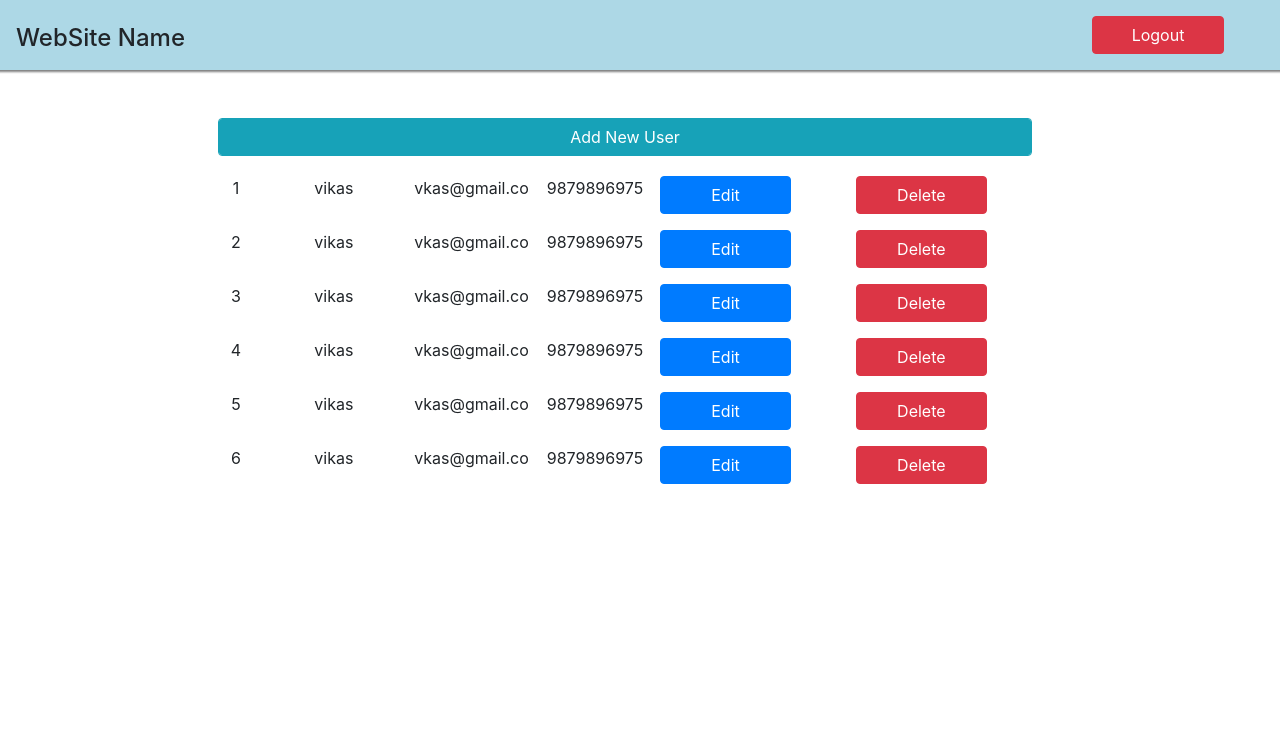
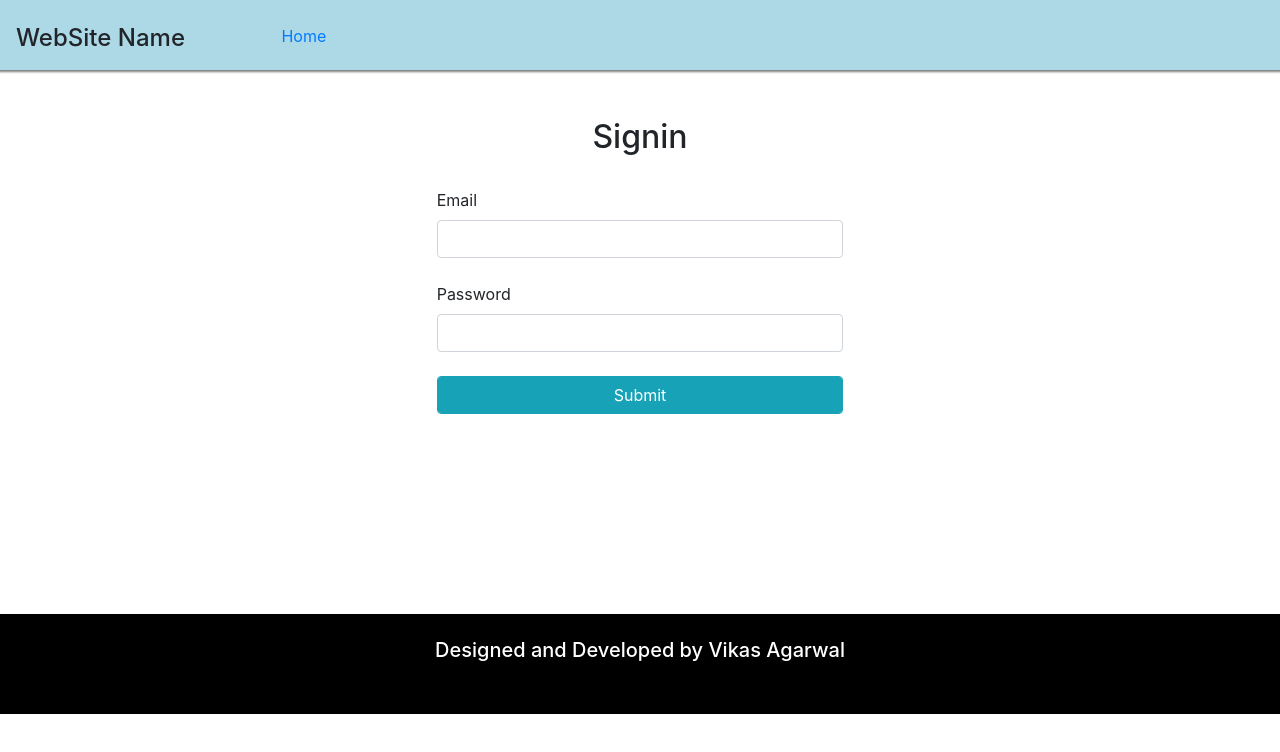
Before and after one commit to ervikasagarwal/node_react_practice, a React (Create React App) app: page / in a window 1280 px wide. Shown: the top 752 px of the page. Built offline with nearby package versions, Linux system fonts and the light colour scheme.

Commit message:
completing webapp

```diff
--- a/package.json
+++ b/package.json
@@ -7,6 +7,8 @@
     "react": "^16.6.3",
     "react-dom": "^16.6.3",
     "react-modal": "^3.6.1",
+    "react-router": "^4.3.1",
+    "react-router-dom": "^4.3.1",
     "react-scripts": "2.1.1"
   },
   "scripts": {
--- a/src/App.js
+++ b/src/App.js
@@ -1,8 +1,11 @@
 import React, { Component } from 'react';
+import {Redirect} from 'react-router';
+
 import Header from './components/header';
 import Body from './components/body';
 import DataModal from './components/dataModal';
 import MessageModal from './components/messageModal';
+
 
 class App extends Component {
   constructor(){
@@ -10,11 +13,11 @@ class App extends Component {
       this.state = {
         users : [
           { id:1,'name': 'vikas', 'email':"vkas@gmail.com", 'mobile': '9879896975' },
-          { id:2,'name': 'vikas', 'email':"vkas@gmail.com", 'mobile': '9879896975' },
-          { id:3,'name': 'vikas', 'email':"vkas@gmail.com", 'mobile': '9879896975' },
-          { id:4, 'name': 'vikas', 'email':"vkas@gmail.com", 'mobile': '9879896975' },
-          { id:5,'name': 'vikas', 'email':"vkas@gmail.com", 'mobile': '9879896975' },
-          { id:6,'name': 'vikas', 'email':"vkas@gmail.com", 'mobile': '9879896975' },
+          { id:2,'name': 'pankaj', 'email':"pankja@gmail.com", 'mobile': '9879896975' },
+          { id:3,'name': 'shashi', 'email':"shashi@gmail.com", 'mobile': '9879896975' },
+          { id:4, 'name': 'santu', 'email':"santu@gmail.com", 'mobile': '9879896975' },
+          { id:5,'name': 'john', 'email':"john@gmail.com", 'mobile': '9879896787' },
+          { id:6,'name': 'konark', 'email':"konark@gmail.com", 'mobile': '9879895464' },
         ],
         isDataModalActive:false,
         dataModalHeading:"Add New User",
@@ -42,7 +45,7 @@ class App extends Component {
                        isMessageModalActive:true});
   }
 
-  handleAddUserEvent = ()=> {
+  handleAddButtonClicked = ()=> {
     this.setState({
                    currentEvent:"add",
                    dataModalHeading:"Add New User",
@@ -106,8 +109,9 @@ class App extends Component {
   render() {
     return (
       <div className="App">
+        { this.state.loggedOut && <Redirect to="/"/> }
         <Header  loggedOut={()=>{this.loggedOut()}} />
-        <Body users={this.state.users}  AddButtonCliicked={()=>{ this.handleAddUserEvent()}} editClicked={(id)=>{ this.handleEditClicked(id)}} deleteClicked={(id)=>{ this.handleDeleteClicked(id)}}/>
+        <Body users={this.state.users}  AddButtonCliicked={this.handleAddButtonClicked} editClicked={(id)=>{ this.handleEditClicked(id)}} deleteClicked={(id)=>{ this.handleDeleteClicked(id)}}/>
         <DataModal heading={this.state.dataModalHeading} isModalActive={this.state.isDataModalActive} isClose={(bool) =>{ this.closeDataModal(bool);} } handleSubmit={(event)=> { this.handleOnDataModalSubmit(event);}} userData={this.state.dataModalUser} />
         <MessageModal message={this.state.message}  isModalActive={this.state.isMessageModalActive} isClose={(bool) =>{ this.closeMessageModal(bool);} } messageType={this.state.messageType} />
       </div>
--- a/src/components/addButton.js
+++ b/src/components/addButton.js
@@ -7,4 +7,7 @@ const AddButton = (props)=>{
                 </div>
         );
 }
+// AddButton.propTypes = {
+//     onClick:React.PropTypes.func.isRequired,
+// }
 export default AddButton;
--- a/src/components/body.js
+++ b/src/components/body.js
@@ -9,7 +9,7 @@ const Body = (props)=>{
                <div className="row">
                   <div className="col-sm-2" />
                   <div className="data-div row col-sm-8 pt-5">
-                     <AddButton className="col-sm-12 " clicked ={()=>{ props.AddButtonCliicked(); }}  />
+                     <AddButton className="col-sm-12 " clicked ={props.AddButtonCliicked}  />
                      <DataTable className="col-sm-12 " users={props.users} deleteClicked={(id)=>{ props.deleteClicked(id);}} editClicked={(id)=>{props.editClicked(id);}} />
                   </div>
                   <div className="col-sm-3"></div>
--- /dev/null
+++ b/src/components/footer.js
@@ -0,0 +1,16 @@
+import React, { Component } from 'react';
+
+const Footer  = (props)=>{
+        return(
+            <div>
+                <div className="space"></div>
+                <div className="footer text-center">
+                 <h5 className="pt-4 text-center ">Designed and Developed by Vikas Agarwal</h5>
+                </div>
+            </div>
+        );
+}
+export default Footer;
+
+// props.logoutbutton is defined in login component only (not defined in app component)
+// undefined == false
--- a/src/components/header.js
+++ b/src/components/header.js
@@ -1,17 +1,27 @@
 import React, { Component } from 'react';
+import {Link} from 'react-router-dom';
 
 const Header  = (props)=>{
         return(
             <div className="header  row">
-               <div className="col-sm-10">
-                 <h4 className="pt-4 pl-3" >WebSite Name</h4>
+               <div className="col-sm-10 row">
+                 <div className='col-sm-3'>
+                     <h4 className="pt-4 pl-3" >WebSite Name</h4>
+                 </div>
+                 <div className="col-sm-9 pt-4">
+                    <Link className="pt-4 pl-3" to="/data">Home</Link>
+                 </div>
                </div>
                <div className="col-sm-2 pt-3 ">
-                 <button className="btn btn-danger  " onClick={props.loggedOut} >
+
+                { !(props.logoutbutton) && <button className="btn btn-danger  " onClick={props.loggedOut} >
                      &nbsp;&nbsp;&nbsp;&nbsp;&nbsp;&nbsp;Logout&nbsp;&nbsp;&nbsp;&nbsp;&nbsp;&nbsp;
-                 </button>
+                  </button>}
                </div>
             </div>
         );
 }
 export default Header;
+
+// props.logoutbutton is defined in login component only (not defined in app component)
+// undefined == false
--- /dev/null
+++ b/src/components/login.js
@@ -0,0 +1,61 @@
+import React, { Component } from 'react';
+import Header from './header';
+import LoginBody from './loginBody';
+import MessageModal from './messageModal';
+
+import {Redirect} from 'react-router';
+
+class Login extends Component {
+  constructor(){
+      super();
+      this.state = {
+        isValid:false,
+        message:'',
+        isMessageModalActive:false,
+        messageType:'positive',
+      }
+  }
+
+  handleLoginSubmit = async(event)=>{
+    event.preventDefault();
+    const email = event.target[0].value;
+    const password = event.target[1].value;
+    let isValid=false;
+    if(email==='test' && password==='test'){
+        isValid=true;
+    }
+    if(isValid){
+        await this.setState({
+            isValid:true,
+            message:'User validated successfully...now you can go to home page',
+            messageType:'positive',
+            isMessageModalActive:true,
+        });
+    } else{
+        await  this.setState({
+                isValid:false,
+                message:'Invalid username or password',
+                messageType:'negative',
+                isMessageModalActive:true,
+            });
+    }
+  }
+  messageModalClosed = async ()=>{
+
+    await  this.setState({isMessageModalActive:false});
+    await this.props.authorized(this.state.isValid);
+
+  }
+
+  render() {
+    return (
+      <div className="App">
+        <MessageModal message={this.state.message}  isModalActive={this.state.isMessageModalActive} isClose={(bool) =>{this.messageModalClosed() }} messageType={this.state.messageType} />
+        <Header  logoutbutton='hidden' />
+        <LoginBody  formSubmitted={this.handleLoginSubmit} />
+
+       </div>
+    );
+  }
+}
+export default Login;
--- /dev/null
+++ b/src/components/loginBody.js
@@ -0,0 +1,25 @@
+import React, { Component } from 'react';
+
+class LoginBody extends Component {
+  constructor(){
+      super();
+  }
+  render() {
+    return (
+      <div className="row">
+          <div className="col-sm-4"></div>
+          <div className="col-sm-4 pt-5">
+            <h2 className="text-center">Signin</h2><br />
+            <form onSubmit={this.props.formSubmitted} method="post">
+                 <label htmlFor="email">Email</label>
+                 <input type="text" className="form-control" name="email"></input><br/>
+                 <label htmlFor="password">Password</label>
+                 <input type="password" className="form-control" name="password"></input><br/>
+                 <input type="submit" class="btn btn-info form-control" />
+            </form>
+          </div>
+      </div>
+    );
+  }
+}
+export default LoginBody;
--- a/src/index.css
+++ b/src/index.css
@@ -12,3 +12,19 @@
 .userData{
   overflow: hidden;
 }
+.footer{
+  height:100px;
+  background:black;
+  color:white;
+  text-align: center;
+
+}
+.space{
+  height:200px;
+}
+a{
+  text-decoration: none;
+}
+a:hover{
+  color:yellow;
+}
--- a/src/index.js
+++ b/src/index.js
@@ -1,11 +1,47 @@
-import React from 'react';
+import React, { Component } from 'react';
 import ReactDOM from 'react-dom';
+import * as serviceWorker from './serviceWorker';
 import './index.css';
+
 import App from './App';
-import * as serviceWorker from './serviceWorker';
-ReactDOM.render(<App />, document.getElementById('root'));
+import Login from './components/login';
+import Footer from './components/footer';
+
+import {Route, Redirect, Switch} from 'react-router';
+import { BrowserRouter as Router} from 'react-router-dom';
+
+class Main extends Component {
+    constructor(){
+      super();
+      this.state = {
+        signnedIn:false,
+      }
+    }
+    authorized = async (isValid)=>{
+    await  this.setState({
+            signnedIn:isValid,
+        });
+    }
+   render() {
+       return(
+           <Router>
+            <div>
+                    <Switch>
+                        <Route exact strict path="/" component={()=>{ return <Login authorized={(isValid)=>{ this.authorized(isValid)}}/>}}  />
+                        <Route path="/data" component={()=>{ return (this.state.signnedIn?<App /> : <div>{alert('you need to sign in first')}<Redirect  to="/"/></div>) }} />
+                    </Switch>
+                    <Route path="/" component={Footer}></Route>
+             </div>
+           </Router>
+       );
+   }
+}
+ReactDOM.render(<Main />, document.getElementById('root'));
 
 // If you want your app to work offline and load faster, you can change
 // unregister() to register() below. Note this comes with some pitfalls.
 // Learn more about service workers: http://bit.ly/CRA-PWA
 serviceWorker.unregister();
+
+//switch returns only one route
+//footer will render every time because each path have '/'
```
Also changed, not shown: 1 other file (tests, documents, lock files or other folders).
